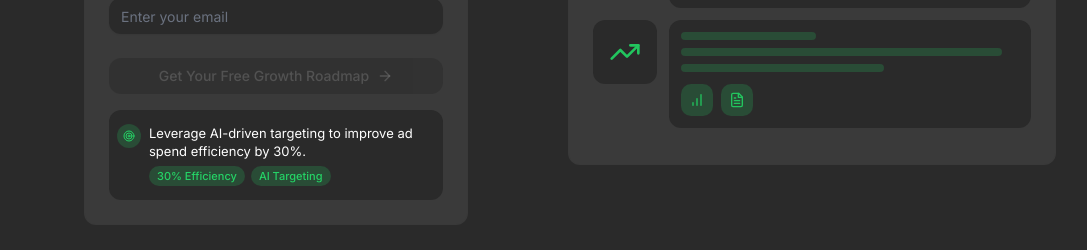
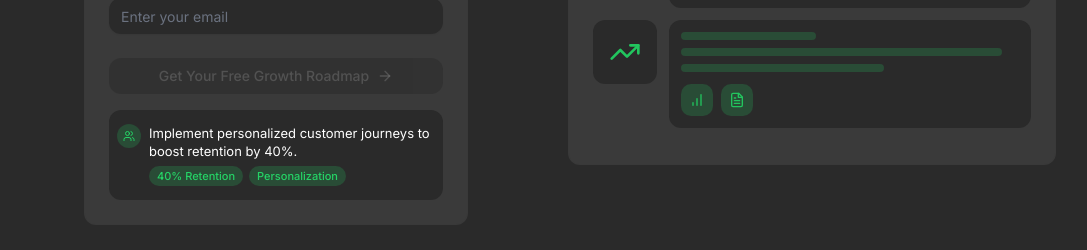
Before and after one commit to jmadeiros/Scailer, a Next.js app: page / in a window 1280 px wide. Shown: the part 1265-1515 px from the top of the page, without its empty margins (96-1183 px from the left). Built offline with nearby package versions, Linux system fonts and the light colour scheme.

Commit message:
feat: add slide-out animation and success message to MessageFeed component

```diff
--- a/src/components/HAL900-AuditForm.tsx
+++ b/src/components/HAL900-AuditForm.tsx
@@ -48,47 +48,56 @@ const messages = [
 
 function MessageFeed({ animationTriggered }: { animationTriggered: boolean }) {
   const [currentIndex, setCurrentIndex] = useState(0)
-  const intervalIdRef = useRef<NodeJS.Timeout>()
+  const [showSuccessMessage, setShowSuccessMessage] = useState(false)
 
   useEffect(() => {
-    console.log(`[MessageFeed] Setting up interval, animationTriggered:`, animationTriggered)
+    const timer = setInterval(() => {
+      setCurrentIndex((prev) => (prev + 1) % messages.length)
+    }, 5000)
+    return () => clearInterval(timer)
+  }, [])
 
-    // Clear any existing interval
-    if (intervalIdRef.current) {
-      clearInterval(intervalIdRef.current)
+  useEffect(() => {
+    if (animationTriggered) {
+      const timer = setTimeout(() => {
+        setShowSuccessMessage(true)
+      }, 2000)
+      return () => clearTimeout(timer)
     }
-
-    // Start the cycling
-    const cycleMessages = () => {
-      setCurrentIndex((prev) => (prev + 1) % messages.length)
-    }
-
-    // Initial cycle
-    cycleMessages()
-
-    // Set up the interval for continuous cycling
-    intervalIdRef.current = setInterval(cycleMessages, 5000)
-
-    return () => {
-      console.log(`[MessageFeed] Cleaning up interval`)
-      if (intervalIdRef.current) {
-        clearInterval(intervalIdRef.current)
-      }
-    }
-  }, [animationTriggered]) // Reset interval when animationTriggered changes
+  }, [animationTriggered])
 
   return (
-    <div className="bg-[#2a2a2a] rounded-lg mt-4 overflow-hidden h-[90px]">
-      <AnimatePresence mode="wait" initial={false}>
+    <>
+      <motion.div
+        className="bg-[#2a2a2a] rounded-lg mt-4 overflow-hidden"
+        animate={animationTriggered ? { height: 0, opacity: 0 } : { height: "90px", opacity: 1 }}
+        transition={{ duration: 0.5, ease: "easeInOut" }}
+      >
+        <AnimatePresence mode="wait">
           <motion.div
             key={currentIndex}
             initial={{ opacity: 0, y: 20 }}
             animate={{ opacity: 1, y: 0 }}
             exit={{ opacity: 0, y: -20 }}
-          transition={{ duration: 0.3 }}
+            transition={{
+              duration: 0.5,
+              ease: [0.32, 0.72, 0, 1],
+            }}
             className="p-2 h-full flex items-center"
           >
-          <div className="flex gap-2 w-full">
+            <motion.div
+              className="flex gap-2 w-full"
+              animate={
+                animationTriggered
+                  ? {
+                      x: "100%",
+                      rotate: 10,
+                      scale: 0.8,
+                    }
+                  : {}
+              }
+              transition={{ duration: 0.5, ease: "easeInOut" }}
+            >
               <div className="w-6 h-6 rounded-lg bg-scailer-green/20 flex items-center justify-center flex-shrink-0">
                 {React.cloneElement(messages[currentIndex].icon as React.ReactElement, {
                   className: "w-3 h-3 text-scailer-green"
@@ -107,10 +116,30 @@ function MessageFeed({ animationTriggered }: { animationTriggered: boolean }) {
                   ))}
                 </div>
               </div>
-          </div>
+            </motion.div>
           </motion.div>
         </AnimatePresence>
-    </div>
+      </motion.div>
+
+      <AnimatePresence>
+        {showSuccessMessage && (
+          <motion.div
+            initial={{ opacity: 0, y: 20 }}
+            animate={{ opacity: 1, y: 0 }}
+            exit={{ opacity: 0, y: -20 }}
+            className="mt-4 text-center"
+          >
+            <motion.div
+              initial={{ scale: 0.8 }}
+              animate={{ scale: 1 }}
+              className="inline-flex items-center gap-2 px-4 py-2 bg-scailer-green/20 rounded-full"
+            >
+              <span className="text-scailer-green font-medium">On its way!</span>
+            </motion.div>
+          </motion.div>
+        )}
+      </AnimatePresence>
+    </>
   )
 }
 
```
Lines whose indentation alone changed are shown as unchanged.
